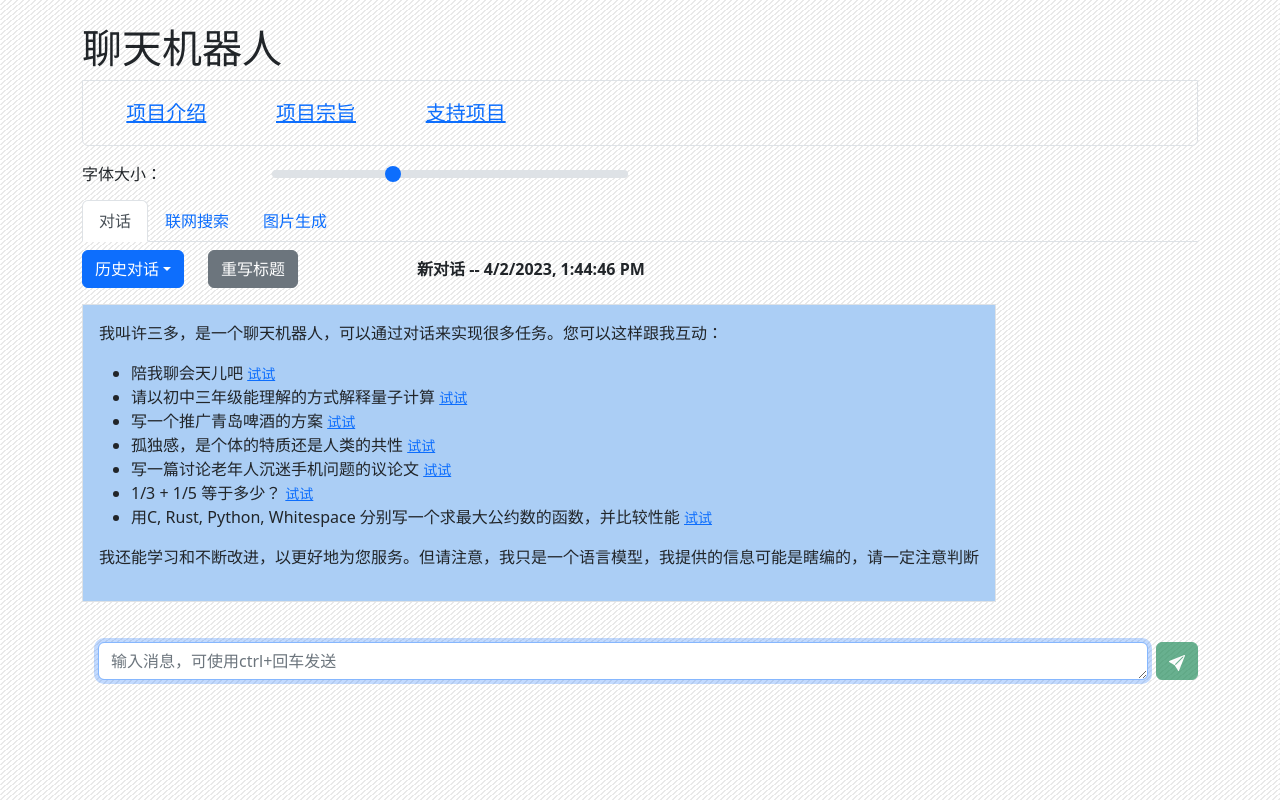
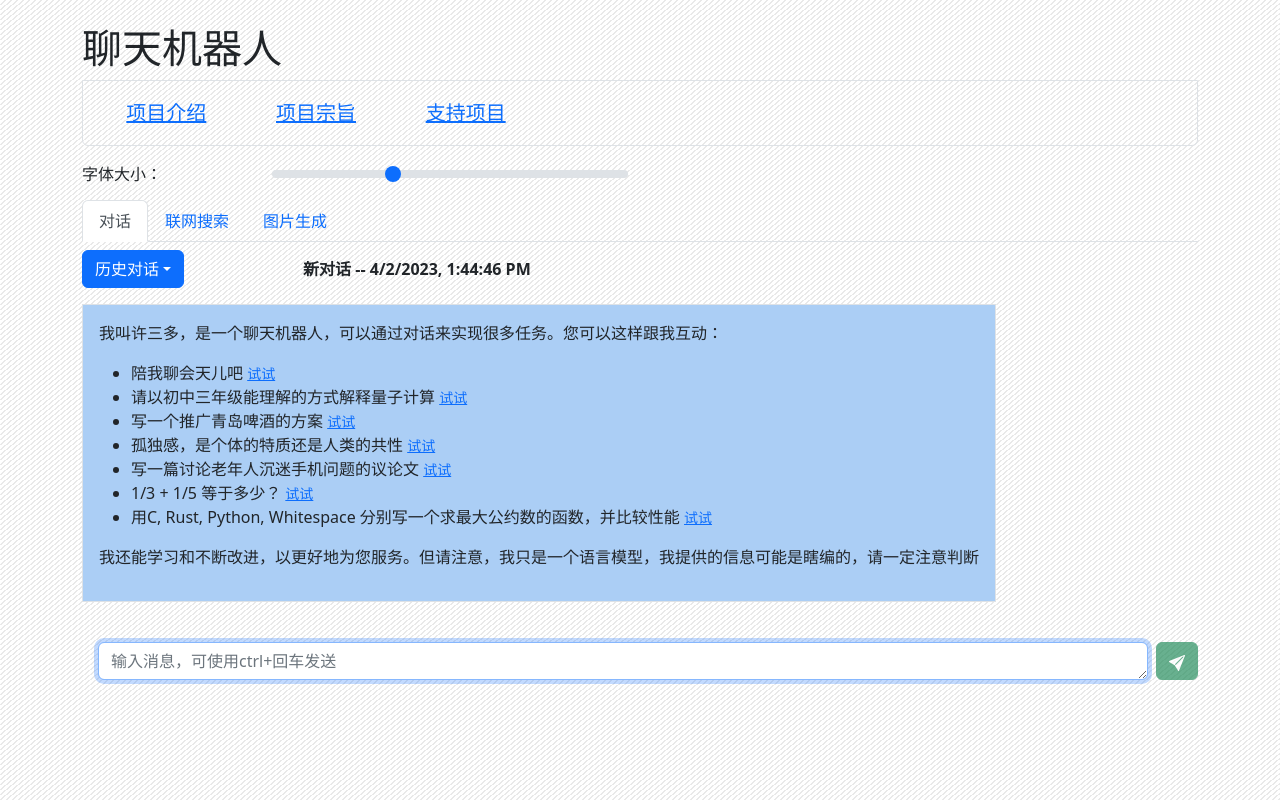
Before and after one commit to chatgpt-for-grandpa/chatgpt-for-grandpa.github.io, a React (Create React App) app: page / in a window 1280 px wide. Built offline with nearby package versions, Linux system fonts and the light colour scheme; what @traptitech/markdown-it-katex would draw is missing.

Commit message:
Fix initial title issue

```diff
--- a/src/chat.tsx
+++ b/src/chat.tsx
@@ -47,7 +47,7 @@ async function chatApi(messages: Message[]) {
 
 function Chat() {
   const [messages, setMessages] = useState<Message[]>([]);
-  const [title, setTitle] = useState("新对话");
+  const [title, setTitle] = useState("");
   const [recordKey, setRecordKey] = useState(new Date().toLocaleString());
   const [history, setHistory] = useState<Record[]>([]);
   const [isAnswering, setIsAnswering] = useState(false);
@@ -91,7 +91,7 @@ function Chat() {
     setHistory(newHistory);
     localStorage.history = JSON.stringify(newHistory);
     setMessages([]);
-    setTitle("新对话");
+    setTitle("");
     setRecordKey(new Date().toLocaleString());
   };
 
```
